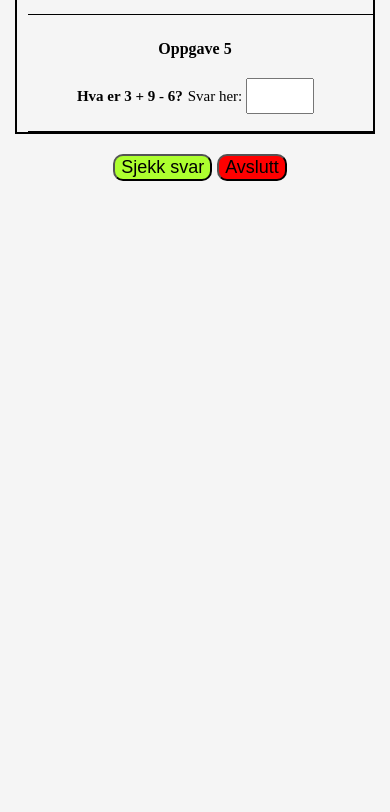
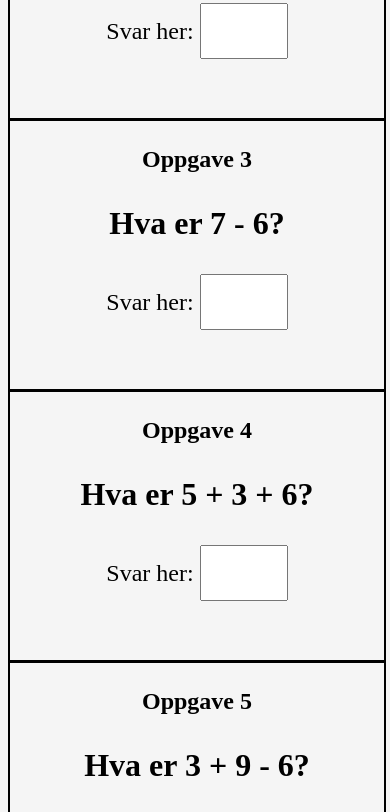
Before and after one commit to Gorgostammos/matte-ving, a plain HTML site: page index.html in a window 390 px wide. Shown: the part 625-1437 px from the top of the page. Before the commit the page ends 844 px from the top, so only its background shows below. Drawn offline with Linux system fonts and the light colour scheme.

Commit message:
fiksa nettsiden slik at den er tilpasset mobil og fiksa her og der

```diff
--- a/index.html
+++ b/index.html
@@ -17,13 +17,13 @@
 
   <article id="main">
     <h3>Oppgave 1</h3>
-    <article id="Oppgaver">
+    <article class="oppgaver">
       <p id="oppgave"></p>
       <section>
         <label for="brukerSvar">Svar her:</label>
         <input type="number" id="brukerSvar"><br><br>
       </section>
-      <section id="tilbakemeldinger">
+      <section class="tilbakemeldinger">
         <p id="tilbakemelding"></p>
       </section>
     </article>
@@ -31,13 +31,13 @@
     <!-- <button onclick="sjekkSvar()">Sjekk svaret</button> -->
 
     <h3>Oppgave 2</h3>
-    <article id="Oppgaver">
+    <article class="oppgaver">
       <p id="oppgave2"></p>
       <section>
         <label for="brukerSvar1">Svar her:</label>
         <input type="number" id="brukerSvar1"><br><br>
       </section>
-      <section id="tilbakemeldinger">
+      <section class="tilbakemeldinger">
         <p id="tilbakemelding1"></p>
       </section>
     </article>
@@ -45,39 +45,39 @@
 
 
     <h3>Oppgave 3</h3>
-    <article id="Oppgaver">
+    <article class="oppgaver">
       <p id="oppgave3"></p>
       <section>
         <label for="brukerSvar2">Svar her:</label>
         <input type="number" id="brukerSvar2"><br><br>
       </section>
-      <section id="tilbakemeldinger">
+      <section class="tilbakemeldinger">
         <p id="tilbakemelding2"></p>
       </section>
     </article>
 
 
     <h3>Oppgave 4</h3>
-    <article id="Oppgaver">
+    <article class="oppgaver">
       <p id="oppgave4"></p>
       <section>
         <label for="brukerSvar3">Svar her:</label>
         <input type="number" id="brukerSvar3"><br><br>
       </section>
-      <section id="tilbakemeldinger">
+      <section class="tilbakemeldinger">
         <p id="tilbakemelding3"></p>
       </section>
     </article>
 
 
     <h3>Oppgave 5</h3>
-    <article id="Oppgaver">
+    <article class="oppgaver">
       <p id="oppgave5"></p>
       <section>
         <label for="brukerSvar4">Svar her:</label>
         <input type="number" id="brukerSvar4"><br><br>
       </section>
-      <section id="tilbakemeldinger">
+      <section class="tilbakemeldinger">
         <p id="tilbakemelding4"></p>
       </section>
     </article>
--- a/index.js
+++ b/index.js
@@ -31,7 +31,7 @@ function streakPoeng() {
         const hurra = document.getElementById("hurra");
         hurra.innerText = "Hurra! Du klarte 10 poeng, bra jobbet! 🎉";
         hurra.style.color = "blue"; // Valgfritt for ekstra effekt
-    }else if (poeng == 20){
+    } else if (poeng == 20) {
         const hurra = document.getElementById("hurra");
         hurra.innerText = "Hurra! Du klarte 20 poeng, bra jobbet! 🎉";
         hurra.style.color = "blue"; // Valgfritt for ekstra effekt
@@ -41,8 +41,6 @@ function streakPoeng() {
         hurra.innerText = "";
     }, 3000);
 }
-
-
 
 function genererNyOppgave() {
     tall1 = genererTall();
@@ -78,7 +76,6 @@ function genererNyOppgave() {
     document.getElementById("tilbakemelding4").innerText = "";
     document.getElementById("brukerSvar4").value = "";
 }
-
 
 // function genererNyOppgave1() {
 // tall3 = genererTall();
@@ -152,7 +149,7 @@ function sjekkSvar() {
 
     // oppgvane 4
     const brukerSvar3 = parseFloat(document.getElementById("brukerSvar3").value);
-    const riktigSum3 = addNumber3(tall7, tall8,tall2);
+    const riktigSum3 = addNumber3(tall7, tall8, tall2);
     const tilbakemelding3 = document.getElementById("tilbakemelding3");
 
     if (isNaN(brukerSvar3)) {
@@ -200,7 +197,7 @@ function sjekkSvar() {
     setTimeout(() => {
         genererNyOppgave();
         rundeTilbakemelding.innerText = ""; // fjern meldingen
-    }, 1000);
+    }, 2300);
 }
 
 function oppdaterPoeng() {
--- a/style.css
+++ b/style.css
@@ -3,37 +3,6 @@ body {
     font-size: larger;
     margin-top: 50px;
     background-color: whitesmoke;
-}
-
-article#main {
-    display: flex;
-    flex-direction: column;
-    flex-wrap: nowrap;
-    margin-bottom: 20px;
-    border: 2px solid black;
-    width: 50%;
-    margin-left: auto;
-    margin-right: auto;
-}
-
-h3 {
-    display: flex;
-    flex-direction: column;
-    align-content: center;
-    margin: auto;
-    margin-top: 10px;
-    padding-top: 15px;
-}
-
-article#Oppgaver {
-    display: flex;
-    justify-content: center;
-    align-items: baseline;
-    border-bottom: 1px solid;
-}
-
-section {
-    margin-left: 20px;
 }
 
 h1#Poeng {
@@ -46,8 +15,43 @@ h1#Poeng {
     margin: auto;
 }
 
+article#main {
+    display: flex;
+    flex-direction: column;
+    flex-wrap: nowrap;
+    margin-bottom: 20px;
+    border: 2px solid black;
+    width: 80%;
+    height: auto;
+    margin-left: auto;
+    margin-right: auto;
+    margin-top: 50px;
+}
+
+h3 {
+    display: flex;
+    flex-direction: column;
+    align-content: center;
+    margin: auto;
+    margin-top: 10px;
+    padding-top: 15px;
+    font-size: 36px;
+}
+
+
+article.oppgaver {
+    display: flex;
+    justify-content: center;
+    align-items: baseline;
+    gap: 20px;
+    padding: 70px;
+    border-bottom: 1px solid black;
+    font-size: 32px;
+
+}
+
 p {
-    font-size: large;
+    font-size: 32px;
     font-weight: bold;
 }
 
@@ -67,26 +71,31 @@ input[type=number]::-webkit-inner-spin-button {
 }
 
 input {
-    height: 30px;
-    width: 60px;
+    height: 50px;
+    width: 80px;
+    font-weight: normal;
+    font-size: 32px;
 }
 
 section#knapper {
     display: flex;
     justify-content: center;
     align-items: baseline;
+    gap: 65px;
 }
 
 button#sjekkSvar {
-    font-size: large;
+    font-size: 35px;
     background-color: greenyellow;
     border-radius: 10px;
+    color: black;
 }
 
 button#avsluttSpill {
-    font-size: large;
+    font-size: 35px;
     background-color: red;
     border-radius: 10px;
+    color: black;
 }
 
 @media only screen and (max-width: 600px) {
@@ -95,25 +104,41 @@ button#avsluttSpill {
     }
 
     article#main {
-        width: 95%;
+        width: 100%;
+        height: auto;
     }
 
-    article#Oppgaver {
-        margin-left: 11px;
-        margin-top: 15px;
+    article.oppgaver {
+        display: grid;
+        justify-content: center;
+        border-bottom: 3px solid;
+        justify-items: center;
+        width: 100%;
+        margin: auto;
+        gap: 0px;
+        padding: 0px;
     }
 
     p {
-        font-size: 15px;
+        font-size: xx-large;
     }
 
     section {
-        margin-left: 5px;
-        font-size: 15px;
+        font-size: x-large;
     }
 
     h3 {
-        font-size: medium;
+        font-size: x-large;
+    }
+
+    input {
+        font-size: x-large;
+    }
+
+    button#sjekkSvar,
+    button#avsluttSpill {
+        font-size: 25px;
+        padding: 3px;
     }
 
 }
```
Lines whose indentation alone changed are shown as unchanged.
